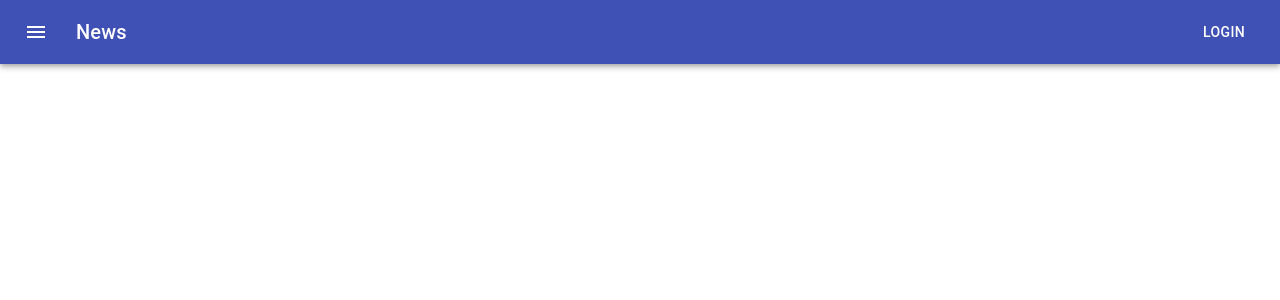
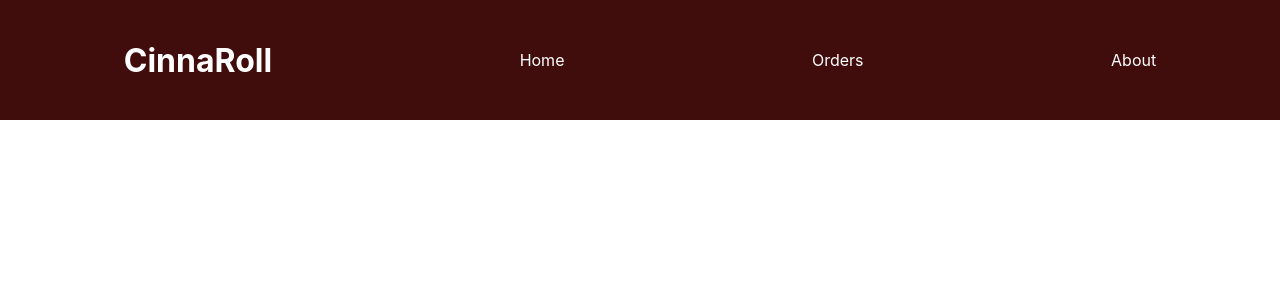
Before and after one commit to masonwaller/cinnamon, a React (Create React App) app: page / in a window 1280 px wide. Shown: the top 300 px of the page. Built offline with nearby package versions, Linux system fonts and the light colour scheme.

Commit message:
navbar is all custom css now

```diff
--- a/src/App.css
+++ b/src/App.css
@@ -2,37 +2,16 @@
   text-align: center;
 }
 
-.App-logo {
-  height: 40vmin;
-  pointer-events: none;
+.Navbar {
+  height: 15vh;
+  width: 100vw;
+  background-color: rgb(64, 12, 12);
+  display: flex;
+  flex-direction: row;
+  justify-content: space-around;
+  align-items: center;
 }
 
-@media (prefers-reduced-motion: no-preference) {
-  .App-logo {
-    animation: App-logo-spin infinite 20s linear;
-  }
-}
-
-.App-header {
-  background-color: #282c34;
-  min-height: 100vh;
-  display: flex;
-  flex-direction: column;
-  align-items: center;
-  justify-content: center;
-  font-size: calc(10px + 2vmin);
+.p {
   color: white;
 }
-
-.App-link {
-  color: #61dafb;
-}
-
-@keyframes App-logo-spin {
-  from {
-    transform: rotate(0deg);
-  }
-  to {
-    transform: rotate(360deg);
-  }
-}
--- a/src/components/Navbar.js
+++ b/src/components/Navbar.js
@@ -1,43 +1,14 @@
 import React from "react";
-import AppBar from "@material-ui/core/AppBar";
-import Toolbar from "@material-ui/core/Toolbar";
-import Typography from "@material-ui/core/Typography";
-import Button from "@material-ui/core/Button";
-import IconButton from "@material-ui/core/IconButton";
-import MenuIcon from "@material-ui/icons/Menu";
-import { makeStyles } from "@material-ui/core/styles";
-
-const useStyles = makeStyles(theme => ({
-  root: {
-    flexGrow: 1
-  },
-  menuButton: {
-    marginRight: theme.spacing(2)
-  },
-  title: {
-    flexGrow: 1
-  }
-}));
+import "../App.css";
 
 function App() {
-  const classes = useStyles();
   return (
-    <AppBar position="static">
-      <Toolbar>
-        <IconButton
-          edge="start"
-          className={classes.menuButton}
-          color="inherit"
-          aria-label="menu"
-        >
-          <MenuIcon />
-        </IconButton>
-        <Typography variant="h6" className={classes.title}>
-          News
-        </Typography>
-        <Button color="inherit">Login</Button>
-      </Toolbar>
-    </AppBar>
+    <div className="Navbar">
+      <h1 className="p">CinnaRoll</h1>
+      <p className="p">Home</p>
+      <p className="p">Orders</p>
+      <p className="p">About</p>
+    </div>
   );
 }
 
```
